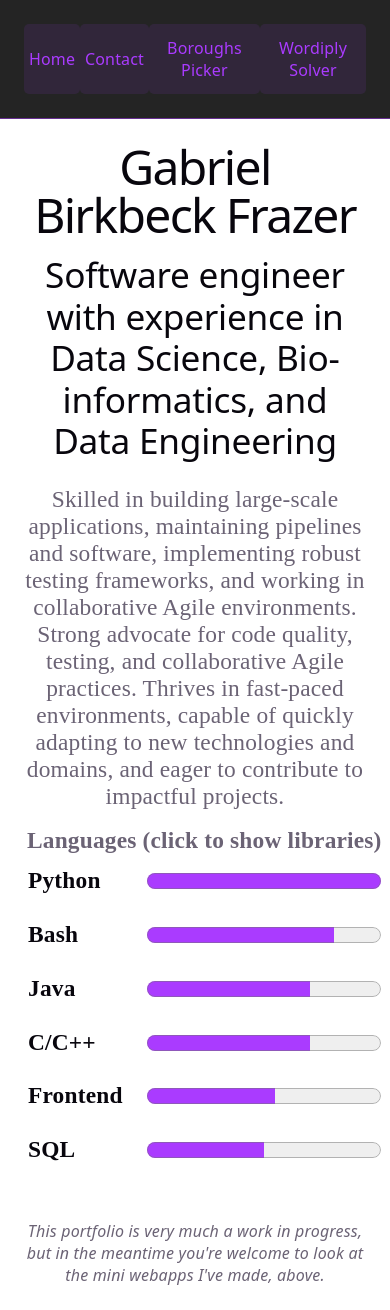
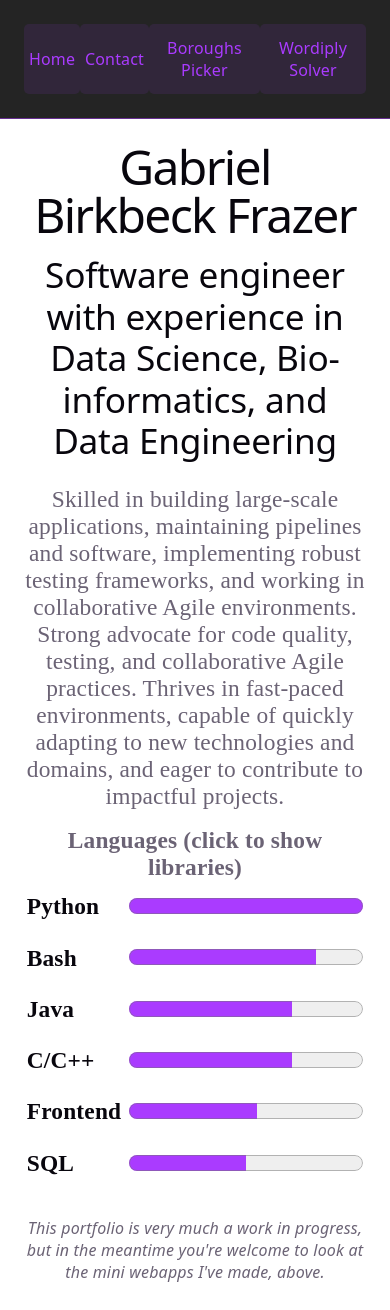
Before and after one commit to g-b-f/g-b-f.github.io, a React (Vite) app: page /#/ in a window 390 px wide. Built offline with nearby package versions, Linux system fonts and the light colour scheme.

Commit message:
fix languages table overflowing on narrow viewports

```diff
--- a/src/pages/CSS/Portfolio.css
+++ b/src/pages/CSS/Portfolio.css
@@ -11,8 +11,10 @@
 }
 
 .languages {
-    margin: 1rem auto;
     max-width: 36rem;
+}
+.portfolio .languages * {
+        margin: auto;
 }
 
 .languages table {
@@ -33,6 +35,7 @@
     font-weight: 600;
     color: var(--text-h);
 }
+
 
 .languages progress {
     margin-left: 1rem;
@@ -144,6 +147,7 @@ section.image-text {
     .intro .languages {
         display: flex;
         justify-self: center;
+        margin: 0 5rem;
     }
     .intro .description p {
         margin: -1rem -3rem 1rem;
@@ -154,12 +158,11 @@ section.image-text {
 
 @media (max-width: 340px) {
     .intro .languages {
-        max-width: 80vw;
         height: auto;
         justify-content: center;
     }
-    .intro .languages tbody {
-        align-items: center;
+    .intro .languages * {
+        max-width: 50vw;
     }
     .intro .languages progress {
         margin-left: 0.3rem;
```
